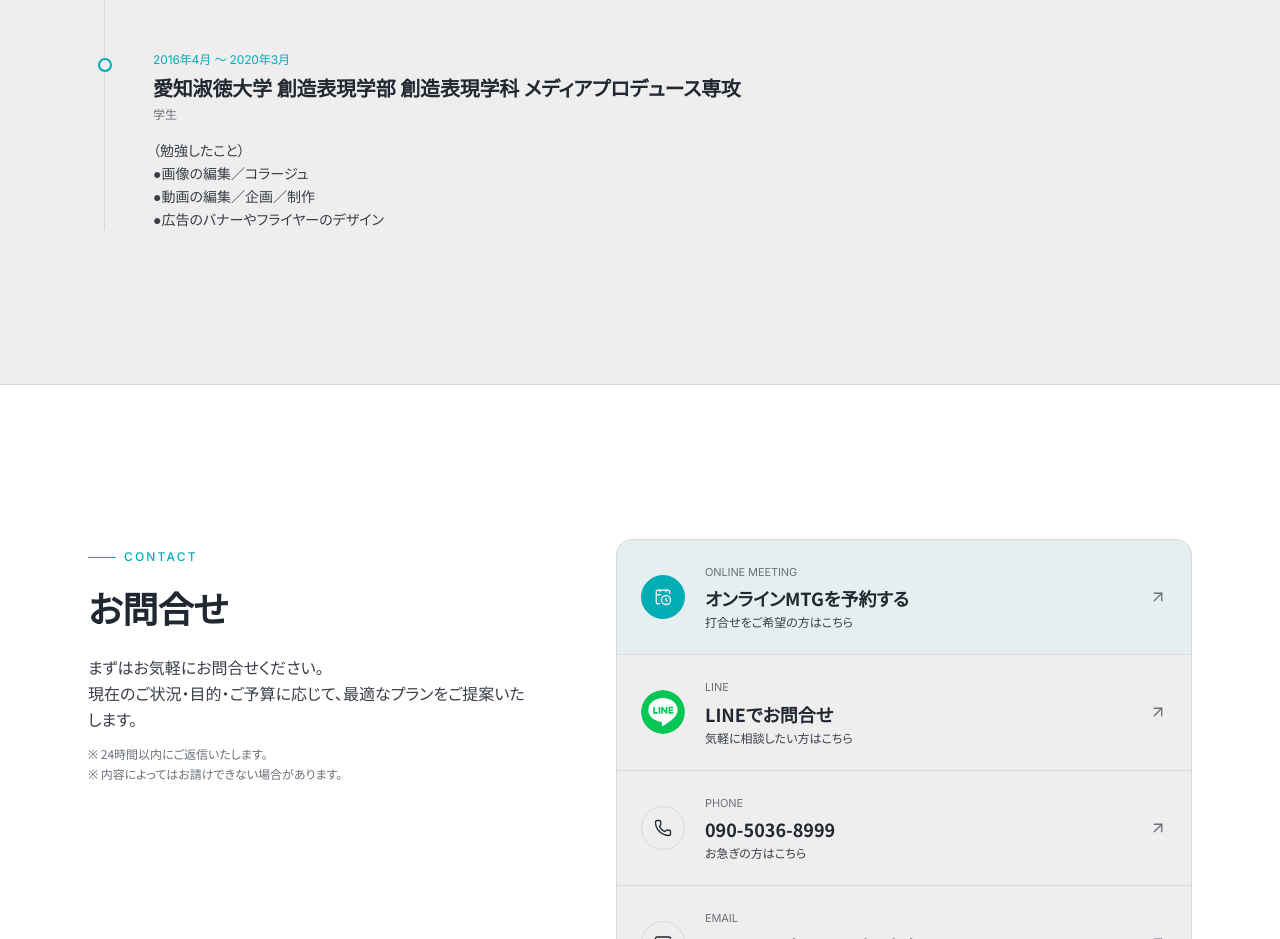
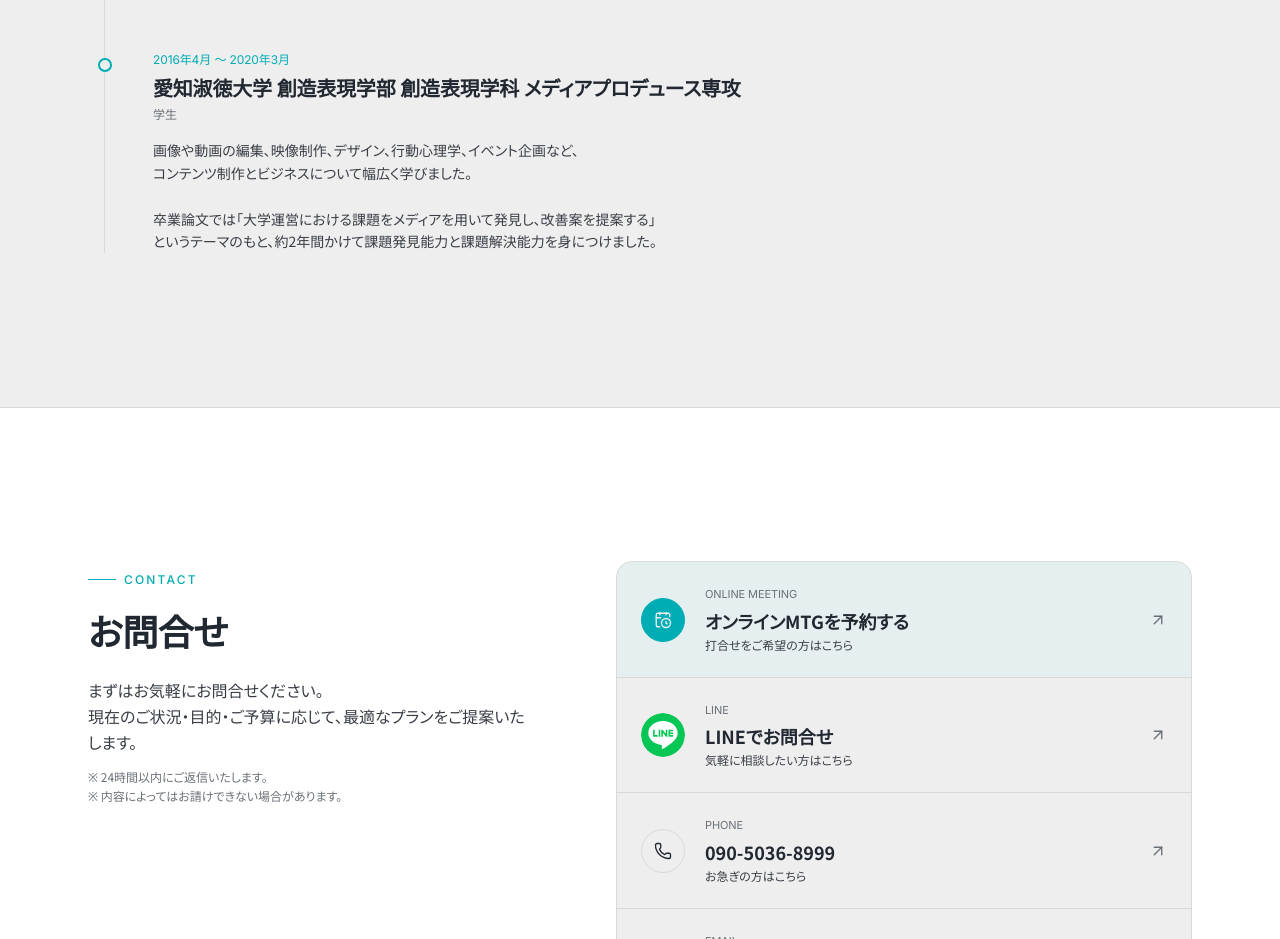
Before and after one commit to tomitayuto/portfolio-site, a Next.js app: page / in a window 1280 px wide. Shown: the part 8600-9539 px from the top of the page. Built offline with nearby package versions, Linux system fonts and the light colour scheme.

Commit message:
copy(Career): 愛知淑徳大学の本文を校正版に差し替え
Co-Authored-By: Claude Opus 4.7 <noreply@anthropic.com>

```diff
--- a/app/data/site.ts
+++ b/app/data/site.ts
@@ -249,9 +249,10 @@ ASPを介さずに販売元と直接提携していたため、高い利益率
     period: "2016年4月 〜 2020年3月",
     title: "愛知淑徳大学 創造表現学部 創造表現学科 メディアプロデュース専攻",
     role: "学生",
-    body: `（勉強したこと）
-●画像の編集／コラージュ
-●動画の編集／企画／制作
-●広告のバナーやフライヤーのデザイン`,
+    body: `画像や動画の編集、映像制作、デザイン、行動心理学、イベント企画など、
+コンテンツ制作とビジネスについて幅広く学びました。
+
+卒業論文では「大学運営における課題をメディアを用いて発見し、改善案を提案する」
+というテーマのもと、約2年間かけて課題発見能力と課題解決能力を身につけました。`,
   },
 ];
```
